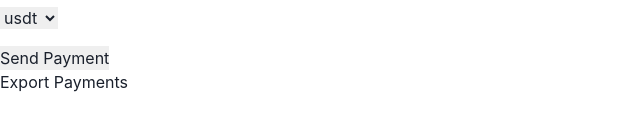
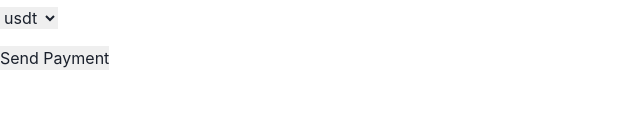
Before and after one commit to requin883/NuevoFront, a React (Vite) app: page /sendpayment in a window 1280 px wide. Shown: the part 178-308 px from the top of the page, without its empty margins (0-640 px from the left). Built offline with nearby package versions, Linux system fonts and the light colour scheme.

Commit message:
Move export payments to profile

```diff
--- a/src/Pages/Profile/Components/PaymentHistory.jsx
+++ b/src/Pages/Profile/Components/PaymentHistory.jsx
@@ -7,6 +7,7 @@ import { Box,
     Th,
     Td,
     TableCaption,
+    Button,
     TableContainer,
     Center, } from '@chakra-ui/react';
 import 'bootstrap/dist/css/bootstrap.min.css'
@@ -14,6 +15,7 @@ import { useEffect, useState } from 'react'
 import endpointList from '../../../../settings/endpoints'
 import API_AXIOS from '../../../../settings/settings'
 import { useLocalStorage } from '../../../hooks/useLocalStorage';
+import {pepito} from "../../../Utils/pepito";
 
 function PaymentHistory(props) {
     /*let transactions = [
@@ -70,6 +72,12 @@ function PaymentHistory(props) {
                 </Table>
             </TableContainer>
             </Center>
+
+            <Button onClick={ async () => {
+            let email = window.localStorage.getItem("userEmailHP")
+            console.log(email.slice(1,email.length - 1))
+            pepito(email.slice(1,email.length - 1))
+     }} > Export Payments' History </Button>
         </Box>
     )
 }
--- a/src/Pages/Transactions/SendPayment.jsx
+++ b/src/Pages/Transactions/SendPayment.jsx
@@ -4,7 +4,7 @@ import { useForm } from "react-hook-form";
 import * as yup from "yup"
 import API_AXIOS from "../../../settings/settings";
 import endpointList from "../../settings/endpoints";
-import {pepito} from "../../Utils/pepito";
+
 
 const schema = yup.object().shape({
     data: yup.string().required(),
@@ -74,12 +74,7 @@ return (
             <input type="submit" value="Send Payment"/>
         </form>
 
-        <button onClick={ async () => {
-            let email = window.localStorage.getItem("userEmailHP")
-            console.log(email.slice(1,email.length - 1))
-            pepito(email.slice(1,email.length - 1))
-            alert ("Exportado ")
-     }} > Export Payments </button>
+
     </div>
 )
 }
```
